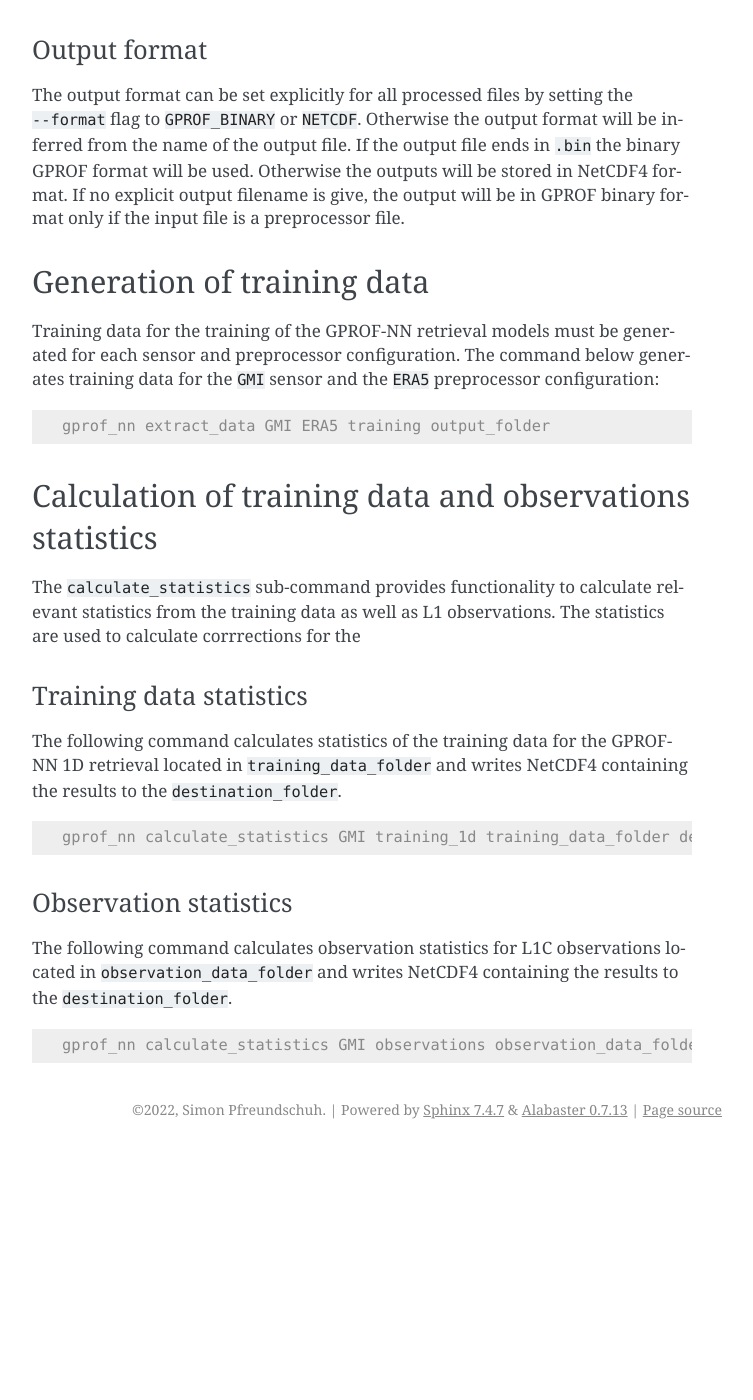
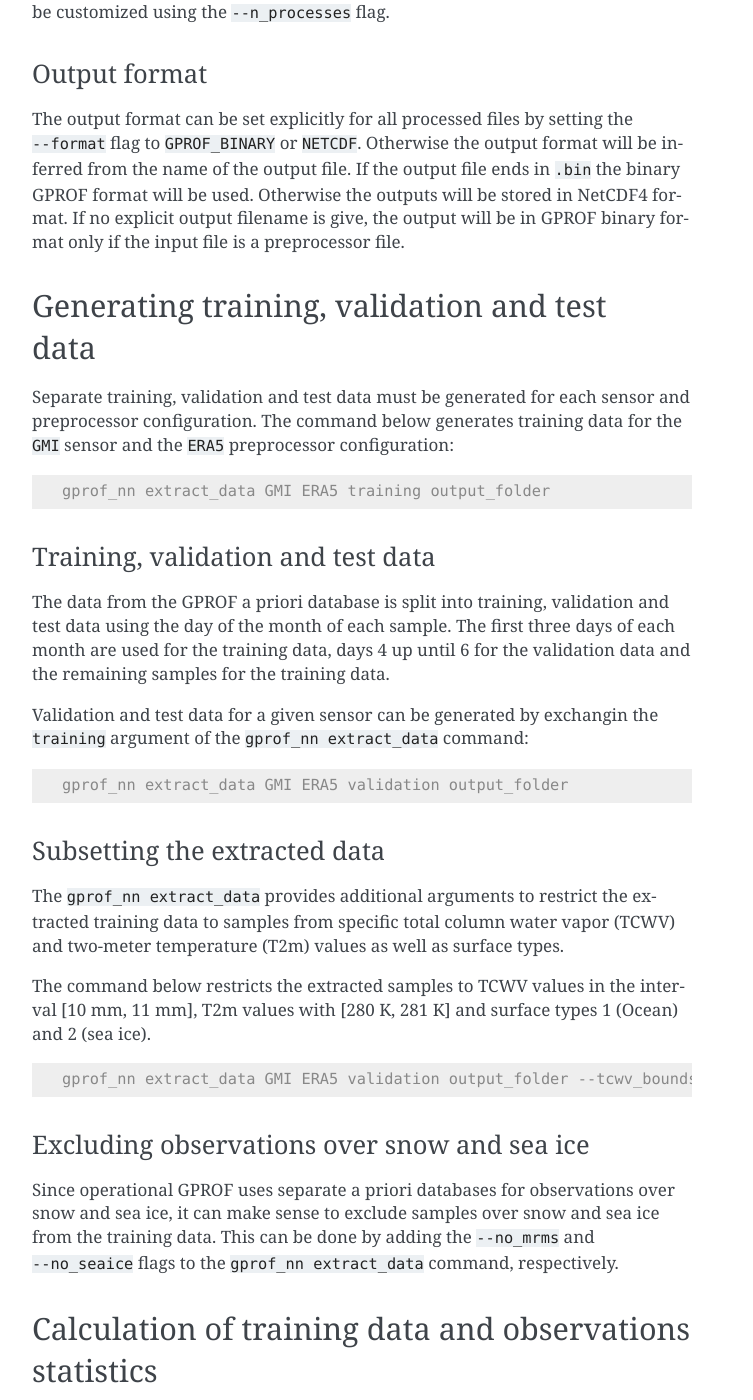
Before and after one commit to simonpf/gprof_nn, a Sphinx documentation site: the page built from doc/source/cli.rst, in a window 1280 px wide and 1400 px high, scrolled down 1312 px. Shown: the whole window, without its empty margins (388-1141 px from the left). Built offline with Sphinx 7.4.7, drawn with Linux system fonts in a browser that asks for light colours; before the commit the page ends 2461 px from its top, so only the background shows below that; some of the changed text lies outside the part shown.

Commit message:
Added documentation.

```diff
--- a/doc/source/cli.rst
+++ b/doc/source/cli.rst
@@ -57,10 +57,10 @@ This command will process the input file ``input.pp`` using the model
 Input files
 ^^^^^^^^^^^
 
-The retrieval input can be a file in preprocessor format ending in ``.pp``,
-a L1C file ending in ``.HDF5`` or a NetCDF file in the same format as the
-training data. If the input is a L1C file, the preprocessor will be run
-automatically.
+The retrieval input can be a file in preprocessor format ending in ``.pp``, a
+L1C file ending in ``.HDF5``, a NetCDF file in the same format as the training
+data or a bin-file from the GPROF a priori database. If the input is a L1C file,
+the preprocessor will be run automatically.
 
 If a directory is given as the input, all files with suffixes ``.pp``, ``.HDF5``
 and ``.nc`` are processed. The processing is parallelized and the number
@@ -80,14 +80,55 @@ output will be in GPROF binary format only if the input file
 is a preprocessor file.
 
 
-Generation of training data
----------------------------
+Generating training, validation and test data
+---------------------------------------------
 
-Training data for the training of the GPROF-NN retrieval models must be generated for each sensor and preprocessor configuration. The command below generates training data for the ``GMI`` sensor and the ``ERA5`` preprocessor configuration:
+Separate training, validation and test data must be generated for each sensor
+and preprocessor configuration. The command below generates training data for
+the ``GMI`` sensor and the ``ERA5`` preprocessor configuration:
 
 .. code-block:: console
 
    gprof_nn extract_data GMI ERA5 training output_folder
+
+Training, validation and test data
+^^^^^^^^^^^^^^^^^^^^^^^^^^^^^^^^^^
+
+The data from the GPROF a priori database is split into training, validation and
+test data using the day of the month of each sample. The first three days of each
+month are used for the training data, days 4 up until 6 for the validation data
+and the remaining samples for the training data.
+
+Validation and test data for a given sensor can be generated by exchangin the
+``training`` argument of the ``gprof_nn extract_data`` command:
+
+.. code-block:: console
+
+   gprof_nn extract_data GMI ERA5 validation output_folder
+
+
+Subsetting the extracted data
+^^^^^^^^^^^^^^^^^^^^^^^^^^^^^
+
+The ``gprof_nn extract_data`` provides additional arguments to restrict the
+extracted training data to samples from specific total column water vapor
+(TCWV) and two-meter temperature (T2m) values as well as surface types.
+
+The command below restricts the extracted samples to TCWV values in the interval
+[10 mm, 11 mm], T2m values with [280 K, 281 K] and surface types 1 (Ocean) and 2
+(sea ice).
+
+.. code-block:: console
+
+   gprof_nn extract_data GMI ERA5 validation output_folder --tcwv_bounds 10 11 --t2m_bounds 280 281 --surface_types 1 2
+
+Excluding observations over snow and sea ice
+^^^^^^^^^^^^^^^^^^^^^^^^^^^^^^^^^^^^^^^^^^^^
+
+Since operational GPROF uses separate a priori databases for observations over snow
+and sea ice, it can make sense to exclude samples over snow and sea ice from the training data.  This can be done by adding the ``--no_mrms`` and ``--no_seaice`` flags
+to the ``gprof_nn extract_data`` command, respectively.
+
 
 Calculation of training data and observations statistics
 --------------------------------------------------------
```
